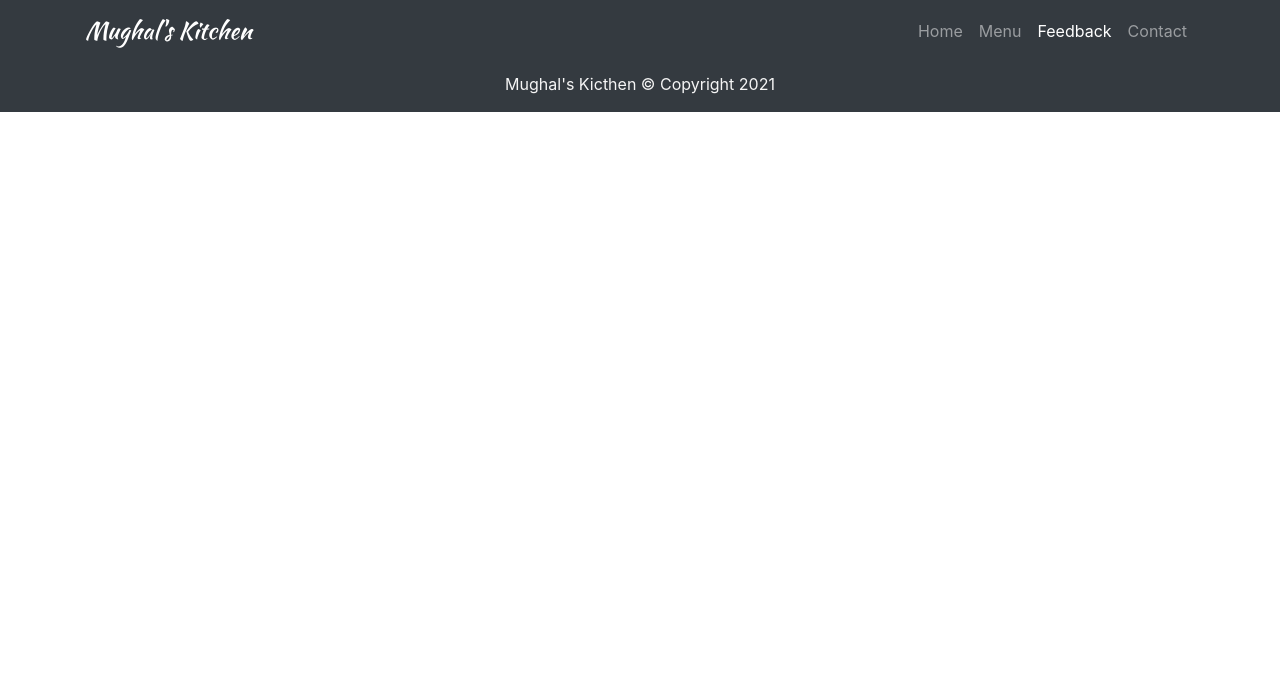
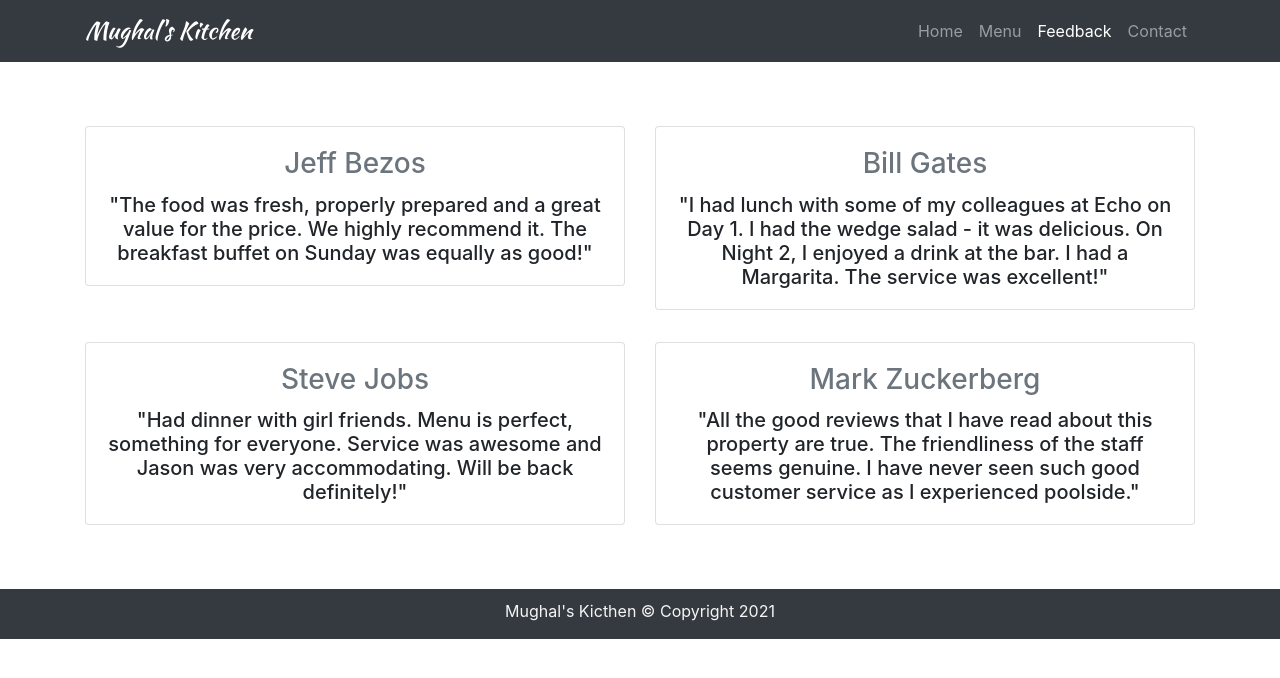
Before and after one commit to nihaltowfiq/Mughals-Kitchen, a React (Create React App) app: page /feedback in a window 1280 px wide. Shown: the top 678 px of the page. Built offline with nearby package versions, Linux system fonts and the light colour scheme; data requests are answered from the project's data file; what react-redux-form would draw is missing.

Commit message:
Feedback.js done

```diff
--- a/db.json
+++ b/db.json
@@ -337,24 +337,44 @@
   ],
   "feedbacks": [
     {
-      "firstname": "Kazi",
-      "lastname": "Towfiq",
-      "phone": "01790831130",
-      "email": "nihaltowfiq@gmail.com",
+      "firstname": "Jeff",
+      "lastname": "Bezos",
+      "phone": "123456789",
+      "email": "jeff.bezos@amazon.com",
       "agree": true,
       "contactType": "Email",
-      "message": "This service is awesome!!",
+      "message": "The food was fresh, properly prepared and a great value for the price. We highly recommend it. The breakfast buffet on Sunday was equally as good!",
       "id": 1
     },
     {
       "firstname": "Bill",
       "lastname": "Gates",
       "phone": "123456789",
-      "email": "bill.gates@hotmail.com",
+      "email": "bill.gates@microsoft.com",
       "agree": false,
       "contactType": "Email",
-      "message": "Looks Good. Foods are also delicious!",
+      "message": "I had lunch with some of my colleagues at Echo on Day 1. I had the wedge salad - it was delicious. On Night 2, I enjoyed a drink at the bar. I had a Margarita. The service was excellent!",
       "id": 2
+    },
+    {
+      "firstname": "Steve",
+      "lastname": "Jobs",
+      "phone": "123456789",
+      "email": "steve.jobs@apple.com",
+      "agree": true,
+      "contactType": "Email",
+      "message": "Had dinner with girl friends. Menu is perfect, something for everyone. Service was awesome and Jason was very accommodating. Will be back definitely!",
+      "id": 3
+    },
+    {
+      "firstname": "Mark",
+      "lastname": "Zuckerberg",
+      "phone": "123456789",
+      "email": "zuckerberg@facebook.com",
+      "agree": false,
+      "contactType": "Phone",
+      "message": "All the good reviews that I have read about this property are true. The friendliness of the staff seems genuine. I have never seen such good customer service as I experienced poolside.",
+      "id": 4
     }
   ]
 }
--- a/src/components/Body/Feedback.js
+++ b/src/components/Body/Feedback.js
@@ -1,9 +1,45 @@
 import React, { Component } from "react";
+import { connect } from "react-redux";
+import { Card, CardBody, CardText, CardTitle } from "reactstrap";
+import { fetchFeedbacks } from "../../redux/actionsCreator";
 
 class Feedback extends Component {
+  componentDidMount() {
+    this.props.fetchFeedbacks();
+  }
   render() {
-    return <div></div>;
+    console.log(this.props.feedbacks.feedbacks);
+    document.title = "Feedback";
+    const feedback = this.props.feedbacks.feedbacks.map((item) => {
+      return (
+        <div key={item.id} className="col-md-6 my-3">
+          <Card>
+            <CardBody>
+              <CardTitle tag="h3" className="text-secondary">
+                {item.firstname} {item.lastname}
+              </CardTitle>
+              <CardText tag="h5">"{item.message}"</CardText>
+            </CardBody>
+          </Card>
+        </div>
+      );
+    });
+    return (
+      <div className="container">
+        <div className="row my-5">{feedback}</div>
+      </div>
+    );
   }
 }
 
-export default Feedback;
+const mapStateToProps = (state) => {
+  return {
+    feedbacks: state.feedbacks,
+  };
+};
+
+const mapDispatchToProps = {
+  fetchFeedbacks: fetchFeedbacks,
+};
+
+export default connect(mapStateToProps, mapDispatchToProps)(Feedback);
--- a/src/components/Body/Home.js
+++ b/src/components/Body/Home.js
@@ -3,6 +3,7 @@
 import { Alert, CardColumns } from "reactstrap";
 import { fetchDishes } from "../../redux/actionsCreator";
 import Loading from "./Loading";
+
 class Home extends Component {
   componentDidMount() {
     this.props.fetchDishes();
--- a/src/redux/actionTypes.js
+++ b/src/redux/actionTypes.js
@@ -9,3 +9,5 @@
 export const LOAD_COMMENTS = "LOAD_COMMENTS";
 
 export const COMMENTS_LOADING = "COMMENTS_LOADING";
+
+export const LOAD_FEEDBACKS = "LOAD_FEEDBACKS";
--- a/src/redux/actionsCreator.js
+++ b/src/redux/actionsCreator.js
@@ -6,6 +6,7 @@
   FAILED_DISHES,
   LOAD_COMMENTS,
   LOAD_DISHES,
+  LOAD_FEEDBACKS,
 } from "./actionTypes";
 import { baseURL } from "./baseURL";
 
@@ -77,3 +78,16 @@
       .then((comments) => dispatch(loadComments(comments)));
   };
 };
+
+const loadFeedbacks = (feedbacks) => {
+  return { type: LOAD_FEEDBACKS, payload: feedbacks };
+};
+
+export const fetchFeedbacks = () => {
+  return (dispatch) => {
+    axios
+      .get(`${baseURL}/feedbacks`)
+      .then((res) => res.data)
+      .then((feedbacks) => dispatch(loadFeedbacks(feedbacks)));
+  };
+};
--- a/src/redux/reducer.js
+++ b/src/redux/reducer.js
@@ -6,6 +6,7 @@
   FAILED_DISHES,
   LOAD_COMMENTS,
   LOAD_DISHES,
+  LOAD_FEEDBACKS,
 } from "./actionTypes";
 import { createForms } from "react-redux-form";
 import { initialContactForm } from "./forms";
@@ -69,8 +70,22 @@
   }
 };
 
+const initialFeedback = {
+  feedbacks: [],
+};
+
+const feedbackReducer = (feedbackState = initialFeedback, action) => {
+  switch (action.type) {
+    case LOAD_FEEDBACKS:
+      return { ...feedbackState, feedbacks: action.payload };
+    default:
+      return feedbackState;
+  }
+};
+
 export const Reducer = combineReducers({
   dishes: dishReducer,
   comments: commentReducer,
+  feedbacks: feedbackReducer,
   ...createForms({ feedback: initialContactForm }),
 });
```
Also changed, not shown: 1 other file (tests, documents, lock files or other folders).
